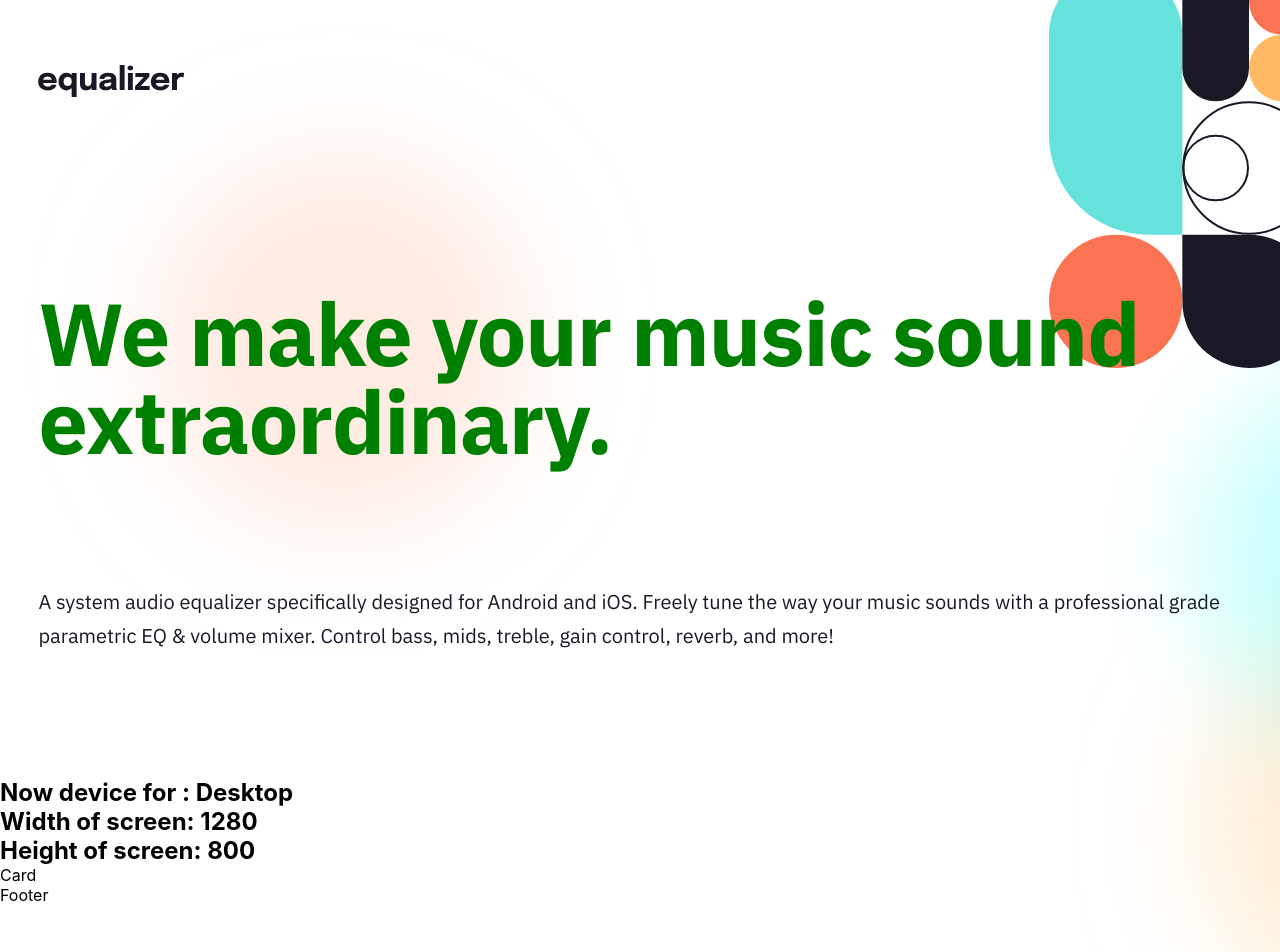
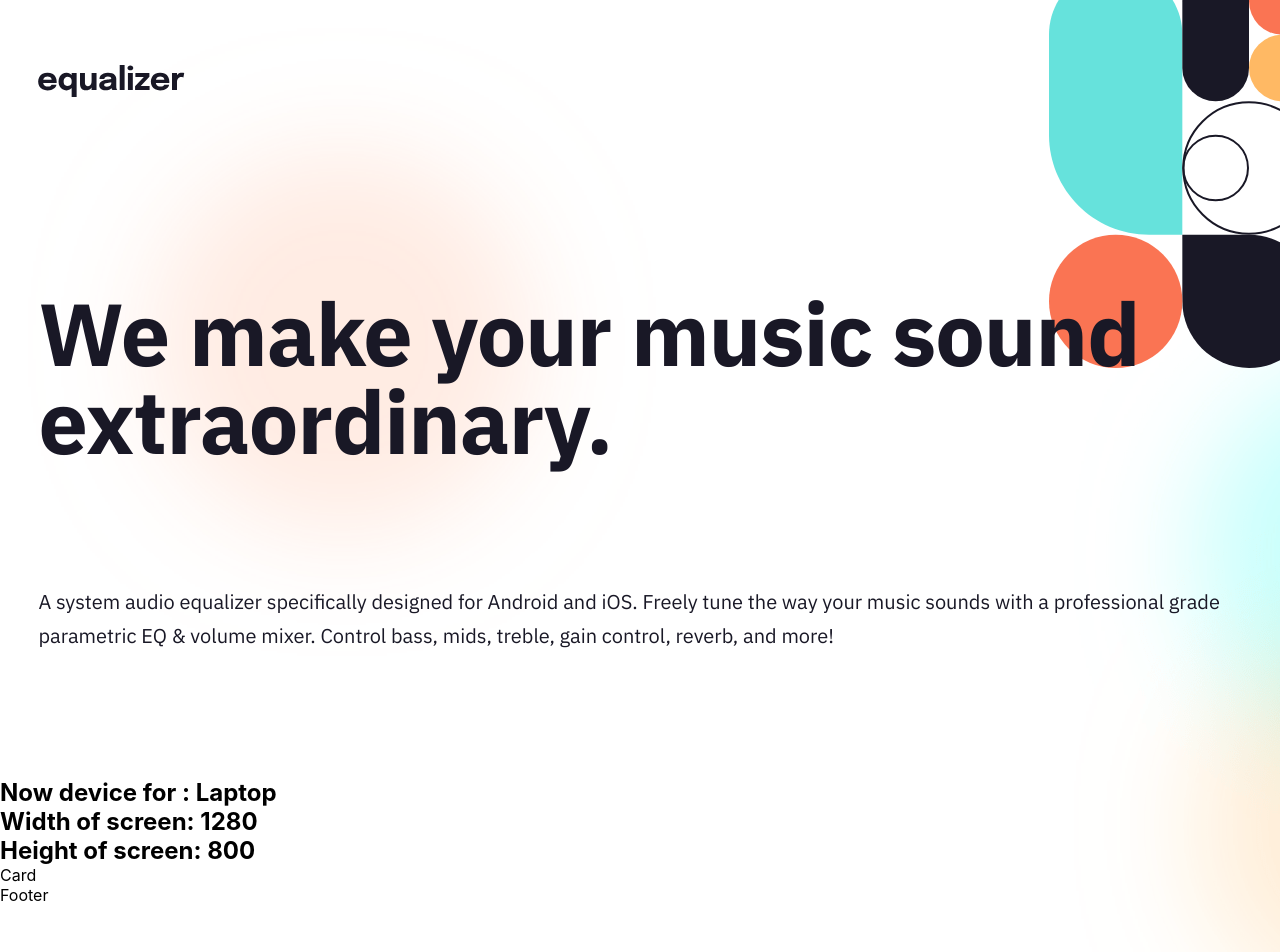
Before and after one commit to brunomoleta/equalizer-landing-page, a React (Create React App) app: page / in a window 1280 px wide. Shown: the top 952 px of the page. Built offline with nearby package versions, Linux system fonts and the light colour scheme.

Commit message:
update to tyyr to deploy

```diff
--- a/src/components/Img/styles.ts
+++ b/src/components/Img/styles.ts
@@ -18,7 +18,8 @@ export const StyledImage = styled.img`
 
   /* Laptop screen */
   @media screen and (min-wdith: 1024px) and (max-width: 1439px) {
-  }
+
+ }
 
   /* Desktop screen */
   @media screen and (min-width: 1440px) {
--- a/src/pages/LandingPage.tsx
+++ b/src/pages/LandingPage.tsx
@@ -51,6 +51,8 @@ class LandingPage extends Component {
         ? "Mobile"
         : windowWidth <= 1023
         ? "Tablet"
+        : windowWidth <= 1439
+        ? "Laptop"
         : "Desktop";
 
     // Provide a default background image if backgroundImage is undefined
--- a/src/pages/sections/styles.ts
+++ b/src/pages/sections/styles.ts
@@ -55,7 +55,6 @@ export const StyledBoxHeaderContent = styled.div`
   @media screen and (min-width: 1024px) and (max-width: 1439px) {
     height: auto;
     :nth-child(1) {
-      color: green;
       font-weight: 700;
       font-size: 88px;
       line-height: 88px;
@@ -72,6 +71,7 @@ export const StyledBoxHeaderContent = styled.div`
   //Desktop screen
   @media screen and (min-width: 1440px) {
     padding-left:10%;
+
     :nth-child(1) {
       width:80%;
       font-weight: 700;
```
